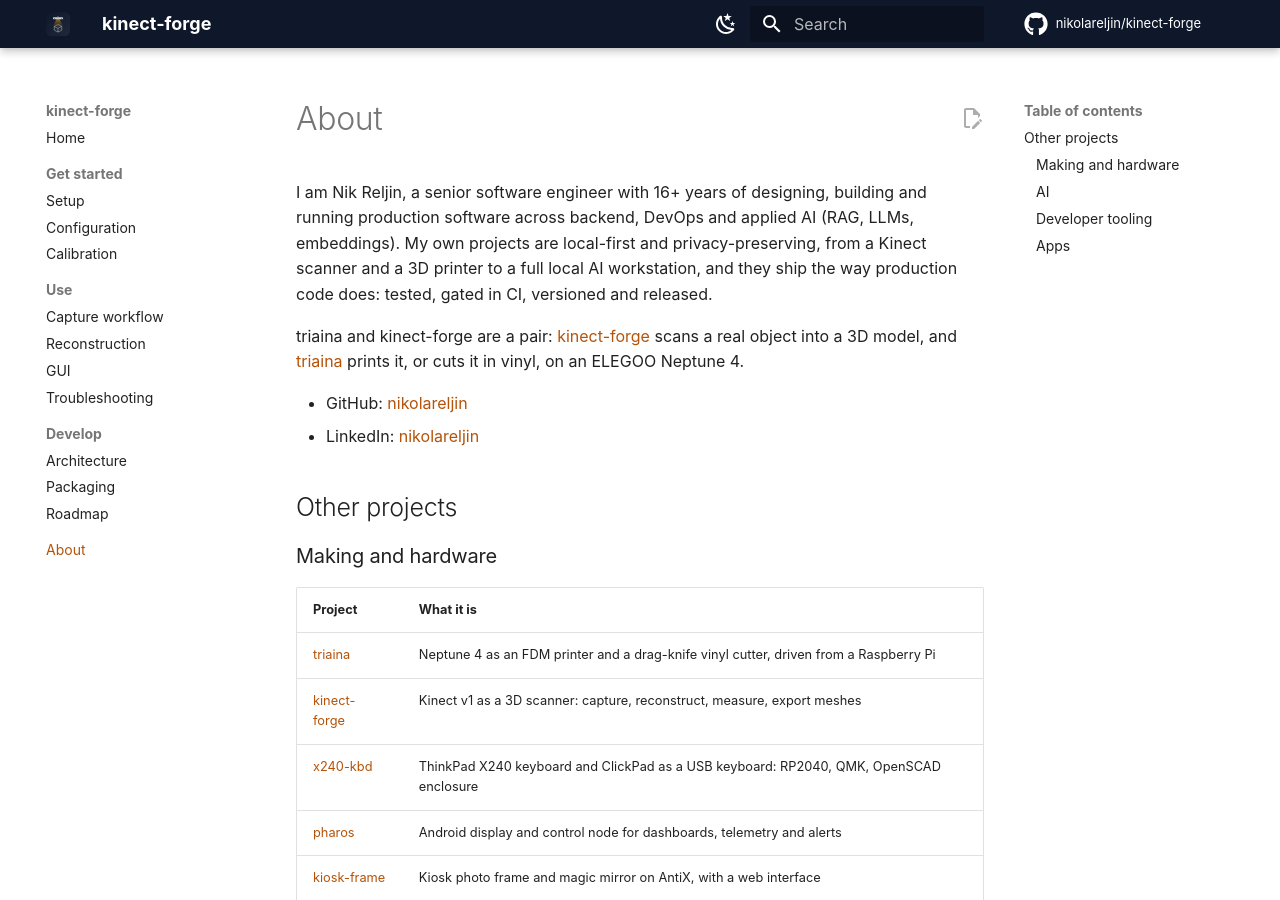
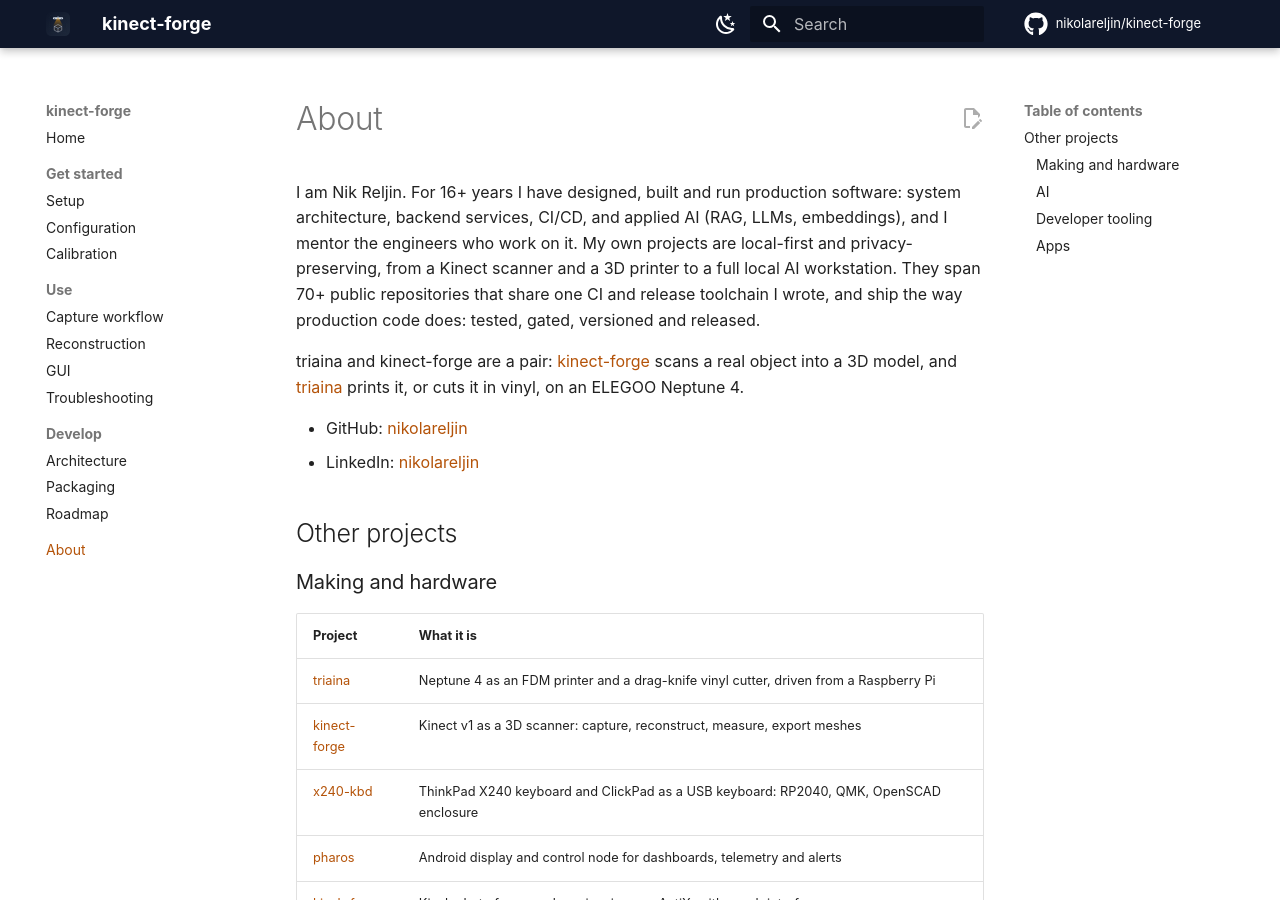
Before and after one commit to nikolareljin/kinect-forge, an MkDocs documentation site: the page built from docs/about.md, in a window 1280 px wide and 900 px high. Built offline with MkDocs 1.6.1 and Material for MkDocs 9.7.7, drawn with Linux system fonts in a browser that asks for light colours; comment, search, counter and statistics services are not loaded.

Commit message:
docs: reword About bio around scope of work

```diff
--- a/docs/about.md
+++ b/docs/about.md
@@ -1,10 +1,12 @@
 # About
 
-I am Nik Reljin, a senior software engineer with 16+ years of designing, building
-and running production software across backend, DevOps and applied AI (RAG, LLMs,
-embeddings). My own projects are local-first and privacy-preserving, from a Kinect
-scanner and a 3D printer to a full local AI workstation, and they ship the way
-production code does: tested, gated in CI, versioned and released.
+I am Nik Reljin. For 16+ years I have designed, built and run production software:
+system architecture, backend services, CI/CD, and applied AI (RAG, LLMs,
+embeddings), and I mentor the engineers who work on it. My own projects are
+local-first and privacy-preserving, from a Kinect scanner and a 3D printer to a
+full local AI workstation. They span 70+ public repositories that share one CI
+and release toolchain I wrote, and ship the way production code does: tested,
+gated, versioned and released.
 
 triaina and kinect-forge are a pair: [kinect-forge](https://nikolareljin.github.io/kinect-forge/)
 scans a real object into a 3D model, and [triaina](https://nikolareljin.github.io/triaina/)
```
